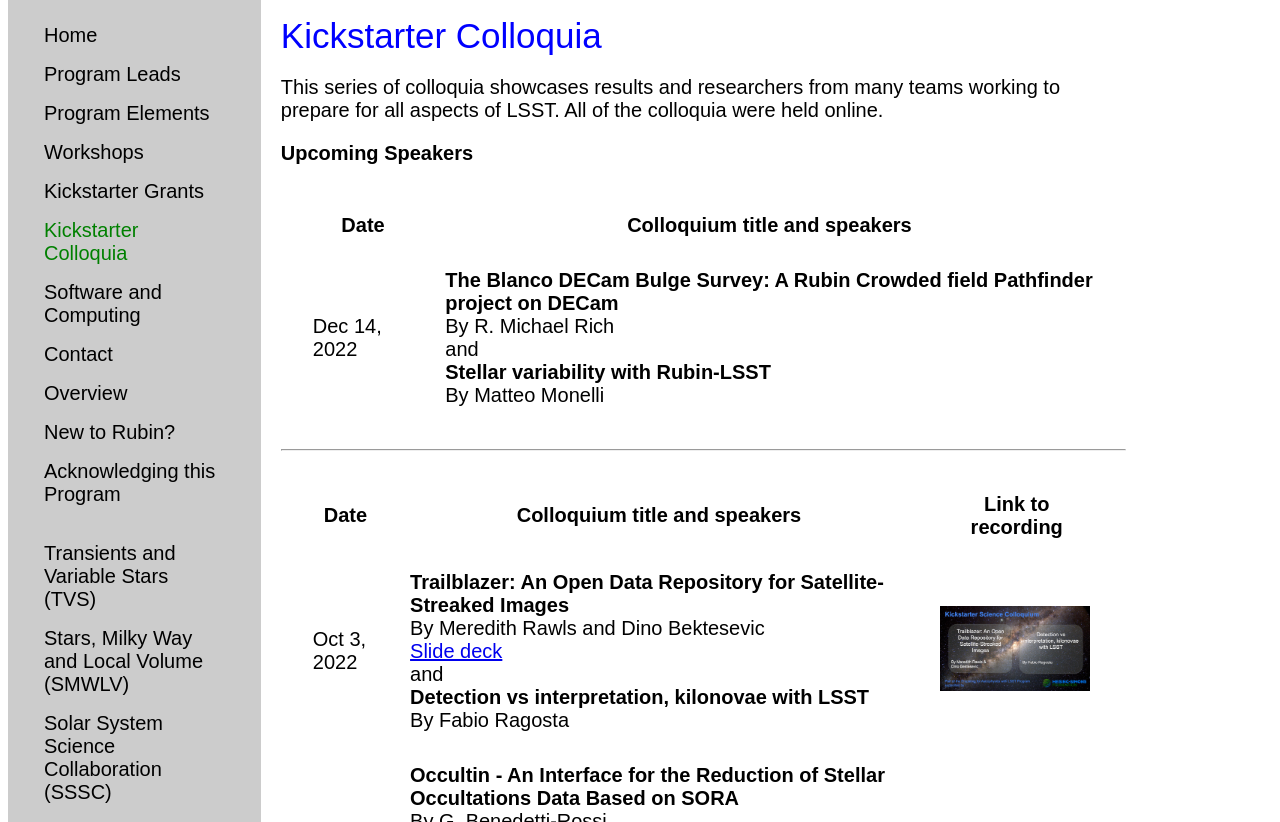
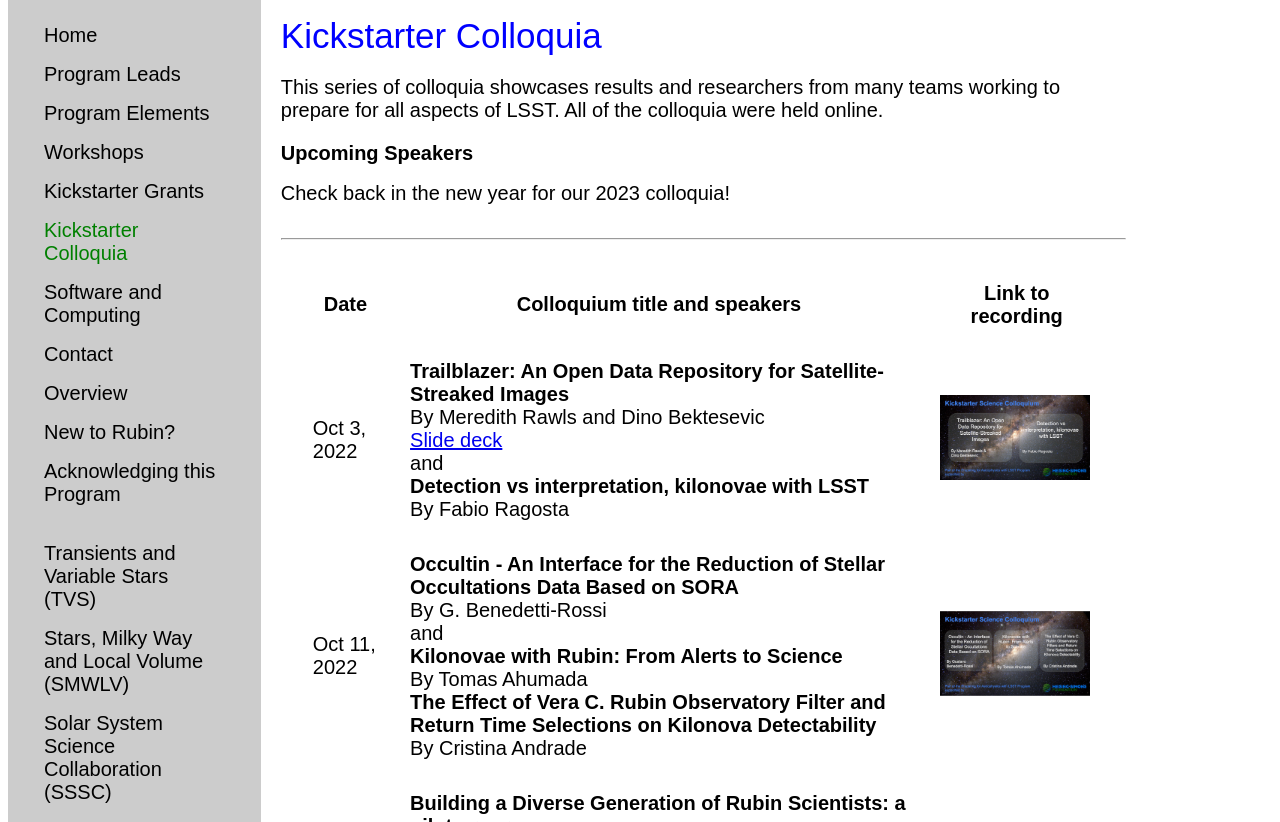
Before and after one commit to lsst-sci-prep/lsst-sci-prep.github.io, a Jekyll site: the page built from kickstarter_colloquia.html, in a window 1280 px wide and 900 px high, scrolled down 919 px, cut to the strip 78-900 px from the top of the window. Built offline with Jekyll 4.4.1, drawn with Linux system fonts in a browser that asks for light colours; some of the changed text lies outside the part shown.

Commit message:
Added link to recording of Dec 14 colloquium

```diff
--- a/kickstarter_colloquia.html
+++ b/kickstarter_colloquia.html
@@ -8,7 +8,8 @@ title: Kickstarter Colloquia
 of LSST.  All of the colloquia were held online.</p>
 
 <h2>Upcoming Speakers</h2>
-<table>
+Check back in the new year for our 2023 colloquia!<br><br>
+<!--<table>
   <tr>
     <th>Date</th><th>Colloquium title and speakers</th>
   </tr>
@@ -21,7 +22,7 @@ and<br>
 By Matteo Monelli
   </td>
   </tr>
-</table>
+</table>-->
 
 <hr>
 
@@ -153,4 +154,16 @@ By Jacob Osman Hjortlund
     <a href="https://youtu.be/06DPEKJ8c40"><img src="/assets/images/ks_dec12_thumbnail.png" width=150></a>
   </td>
   </tr>
+  <tr>
+    <td>Dec 14, 2022</td>
+    <td><b>The Blanco DECam Bulge Survey: A Rubin Crowded field Pathfinder project on DECam</b><br>
+      By R. Michael Rich<br>
+and<br>
+<b>Stellar variability with Rubin-LSST</b><br>
+By Matteo Monelli
+  </td>
+  <td>
+    <a href="https://youtu.be/kbg1VpMLMdY"><img src="/assets/images/ks_dec14_thumbnail.png" width=150></a>
+  </td>
+  </tr>
 </table>
```
Also changed, not shown: assets/images/ks_dec14_thumbnail.png (added).
